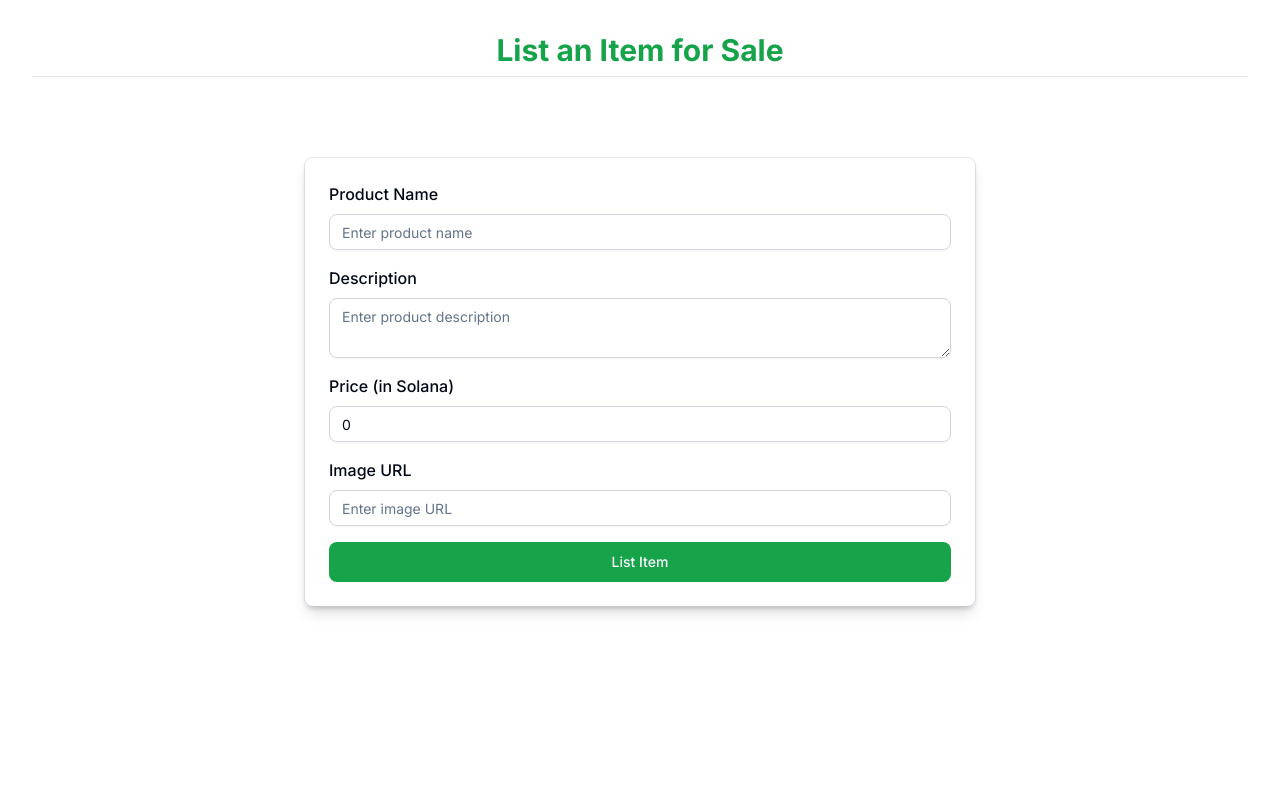
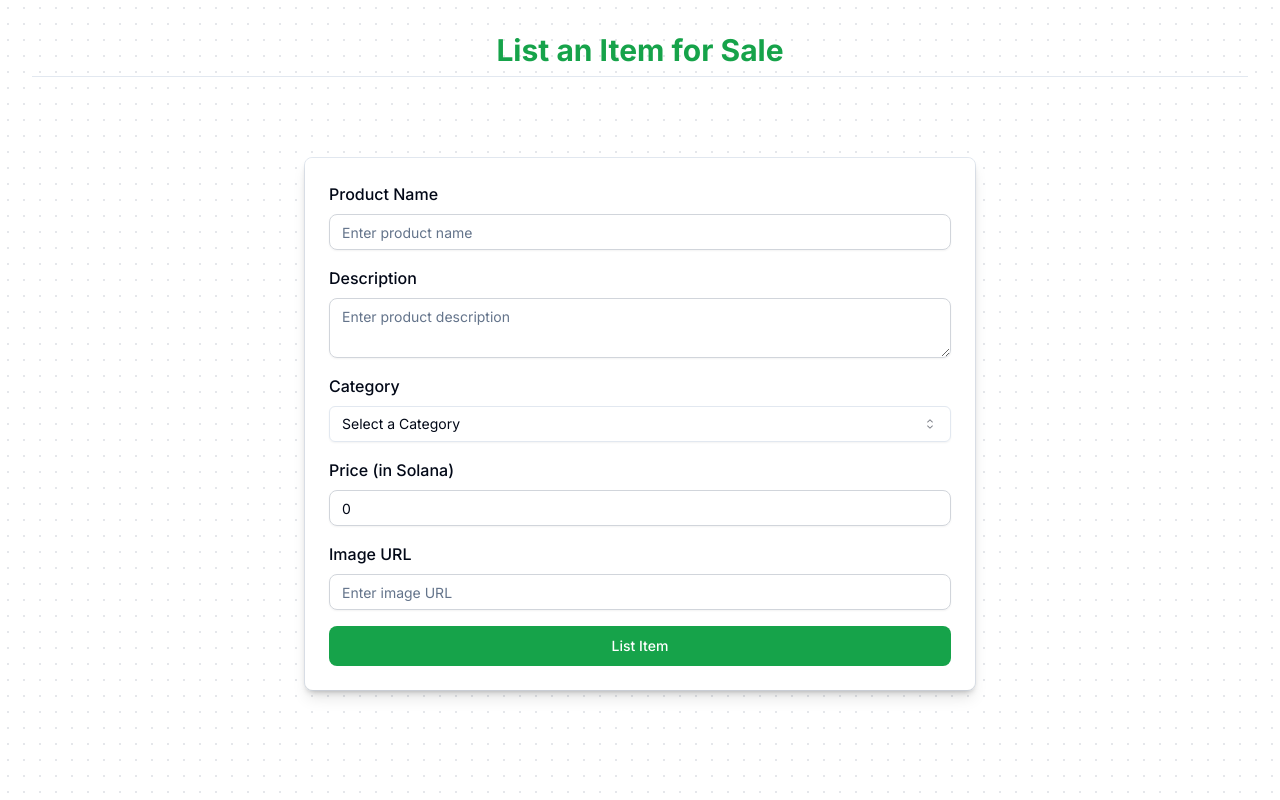
Before and after one commit to Ayushjodd/Xemen, a Next.js app: page /list-an-item in a window 1280 px wide. Built offline with nearby package versions, Linux system fonts and the light colour scheme.

Commit message:
added category feature

```diff
--- a/components/Home/Cart.tsx
+++ b/components/Home/Cart.tsx
@@ -53,7 +53,6 @@ export default function CartPage() {
   }, []);
 
   const handleRemoveFromCart = async (id: string) => {
-    console.log(id);
     try {
       const response = await fetch(`/api/cart/remove/${id}`, {
         method: "DELETE",
--- a/components/Home/ListItem.tsx
+++ b/components/Home/ListItem.tsx
@@ -5,6 +5,15 @@ import { useState, ChangeEvent } from "react";
 import { Input } from "@/components/ui/input";
 import { Textarea } from "@/components/ui/textarea";
 import { Button } from "@/components/ui/newButton";
+import {
+  Select,
+  SelectContent,
+  SelectGroup,
+  SelectItem,
+  SelectLabel,
+  SelectTrigger,
+  SelectValue,
+} from "@/components/ui/select";
 
 interface Listing {
   name: string;
@@ -93,6 +102,7 @@ export default function ListAnItem() {
   };
 
   return (
+    <div className="absolute inset-0 -z-10 h-full w-full bg-white bg-[radial-gradient(#e5e7eb_1px,transparent_1px)] [background-size:16px_16px]">
       <div className="container mx-auto py-8 ">
         <h1 className="text-3xl font-bold mb-20 border-b text-center pb-2 text-green-600">
           List an Item for Sale
@@ -129,6 +139,31 @@ export default function ListAnItem() {
                   placeholder="Enter product description"
                   className="w-full border-gray-300 rounded-lg focus:ring-green-500 focus:border-green-500"
                 />
+                <div className="mt-4">
+                  <label
+                    htmlFor="description"
+                    className="block font-medium mb-2"
+                  >
+                    Category
+                  </label>
+                  <Select>
+                    <SelectTrigger className="w-full">
+                      <SelectValue placeholder="Select a Category" />
+                    </SelectTrigger>
+                    <SelectContent>
+                      <SelectGroup>
+                        <SelectLabel>Categories</SelectLabel>
+                        <SelectItem value="apple">Electronics</SelectItem>
+                        <SelectItem value="banana">Clothing</SelectItem>
+                        <SelectItem value="blueberry">Toys</SelectItem>
+                        <SelectItem value="grapes">Groceries</SelectItem>
+                        <SelectItem value="pineapple">Shoes</SelectItem>
+                        <SelectItem value="pineapple">Watch</SelectItem>
+                        <SelectItem value="pineapple">Other</SelectItem>
+                      </SelectGroup>
+                    </SelectContent>
+                  </Select>
+                </div>
               </div>
               <div className="mb-4">
                 <label htmlFor="price" className="block font-medium mb-2">
@@ -178,5 +213,6 @@ export default function ListAnItem() {
           </div>
         </div>
       </div>
+    </div>
   );
 }
--- a/package.json
+++ b/package.json
@@ -20,6 +20,7 @@
     "@radix-ui/react-dropdown-menu": "^2.1.1",
     "@radix-ui/react-icons": "^1.3.0",
     "@radix-ui/react-label": "^2.1.0",
+    "@radix-ui/react-select": "^2.1.1",
     "@radix-ui/react-separator": "^1.1.0",
     "@radix-ui/react-slot": "^1.1.0",
     "@solana/web3.js": "^1.95.2",
```
Also changed, not shown: 1 other file (tests, documents, lock files or other folders). Lines whose indentation alone changed are shown as unchanged.
